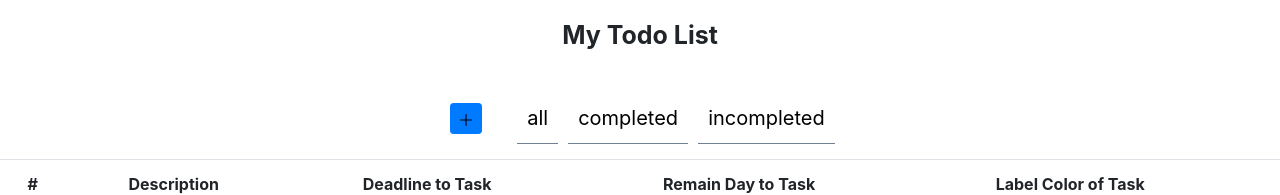
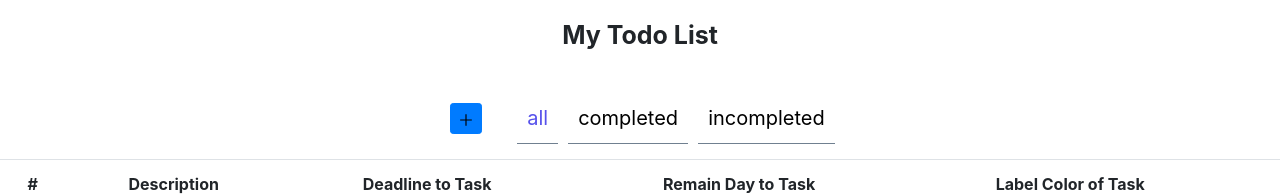
Before and after one commit to dilarakirn/todo-list, a React (Create React App) app in the folder client/: page / in a window 1280 px wide. In both pictures the pointer is over the button "all". Shown: the top 195 px of the page. Built offline with nearby package versions, Linux system fonts and the light colour scheme; no server answers.

Commit message:
Add css to filter button

```diff
--- a/client/src/components/Filters/Filters.css
+++ b/client/src/components/Filters/Filters.css
@@ -10,6 +10,11 @@
 .FilterButton:focus {
     border:none;
     outline:none;
+}
+.FilterButton:hover {
+    border:none;
+    outline:none;
+    color: #5752eb;
 }
 .FilterDiv {
     display: flex;
```
